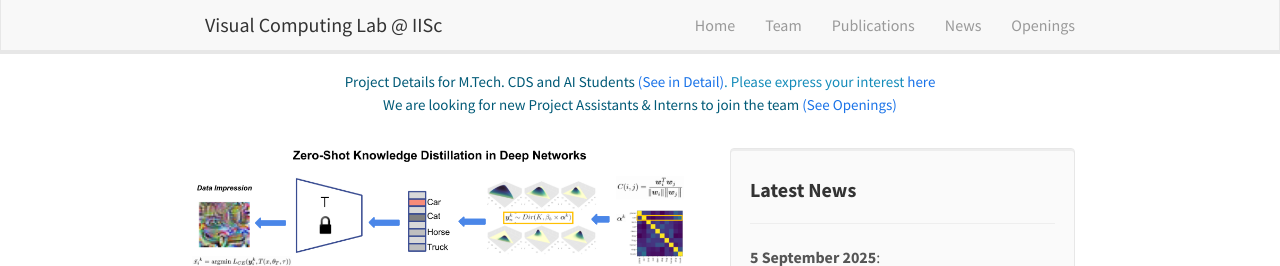
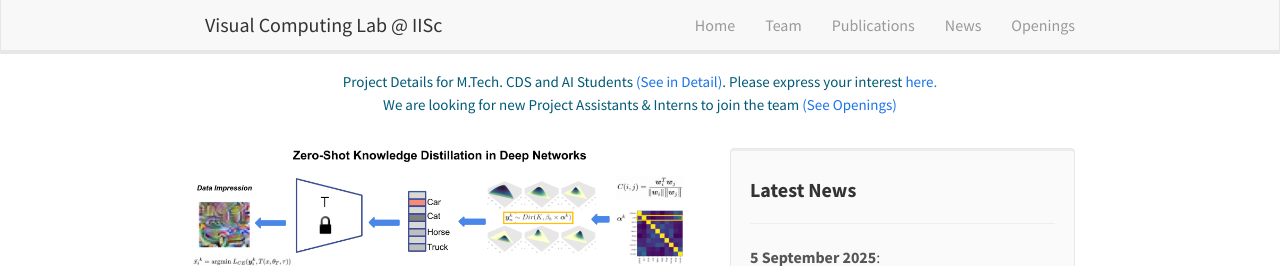
Before and after one commit to vcl-iisc/vclab-website, a Jekyll site: the page built from _pages/home.md, in a window 1280 px wide and 1201 px high. Shown: the top 266 px of the window. Built offline with Jekyll 4.4.1, drawn with Linux system fonts in a browser that asks for light colours; nearby versions of some CDN libraries.

Commit message:
Update homelay.html

```diff
--- a/_layouts/homelay.html
+++ b/_layouts/homelay.html
@@ -10,8 +10,8 @@ layout: default
 <div class="row text-center">
   <span class="accent-text">
     Project Details for M.Tech. CDS and AI Students <a href="{{ site.url }}{{ site.baseurl }}/mtech_projects">
-      <span class="flick-word">(See in Detail)</span>. Please express your interest <a href="https://forms.gle/jCFfV8u8tSPtGGd36">
-      <span class="flick-word">here</span>
+      <span class="flick-word">(See in Detail)</span></a>. Please express your interest <a href="https://forms.gle/jCFfV8u8tSPtGGd36">
+      <span class="flick-word">here</span>.
     </a>
     <br>
     We are looking for new Project Assistants & Interns to join the team
```
